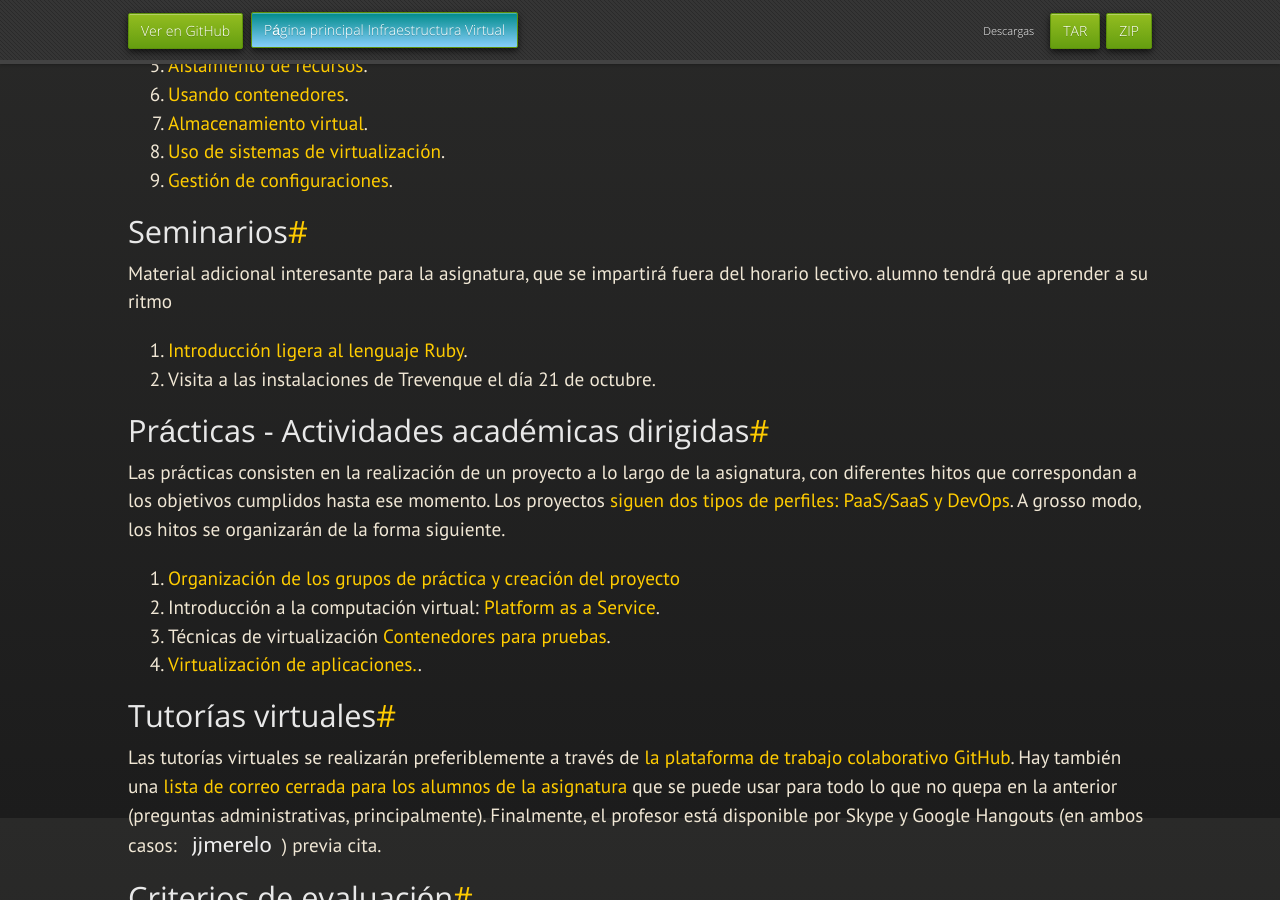
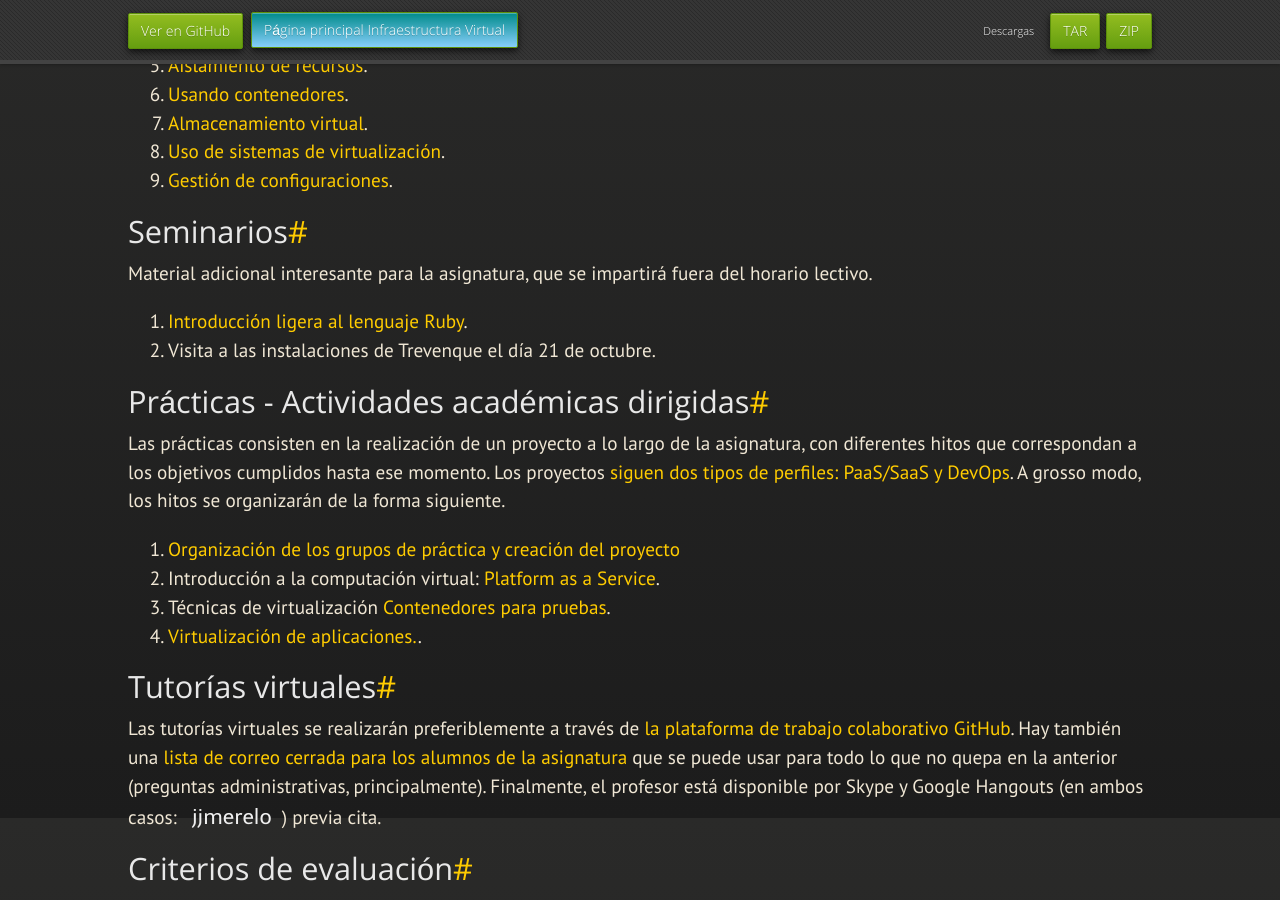
Before and after one commit to JJ/IV, a Jekyll site: the page built from index.md, in a window 1280 px wide and 900 px high, scrolled down 982 px. Built offline with Jekyll 4.4.1, drawn with Linux system fonts in a browser that asks for light colours; nearby versions of some CDN libraries; some web fonts are replaced.

Commit message:
Sync index.md de master a gh-pages

```diff
--- a/index.md
+++ b/index.md
@@ -49,7 +49,6 @@ Seminarios
 ---------------
 
 Material adicional interesante para la asignatura, que se impartirá fuera del horario lectivo.
-alumno tendrá que aprender a su ritmo
 
 1. [Introducción ligera al lenguaje Ruby](documentos/seminarios/ruby).
 2. Visita a las instalaciones de Trevenque el día 21 de octubre.
```
